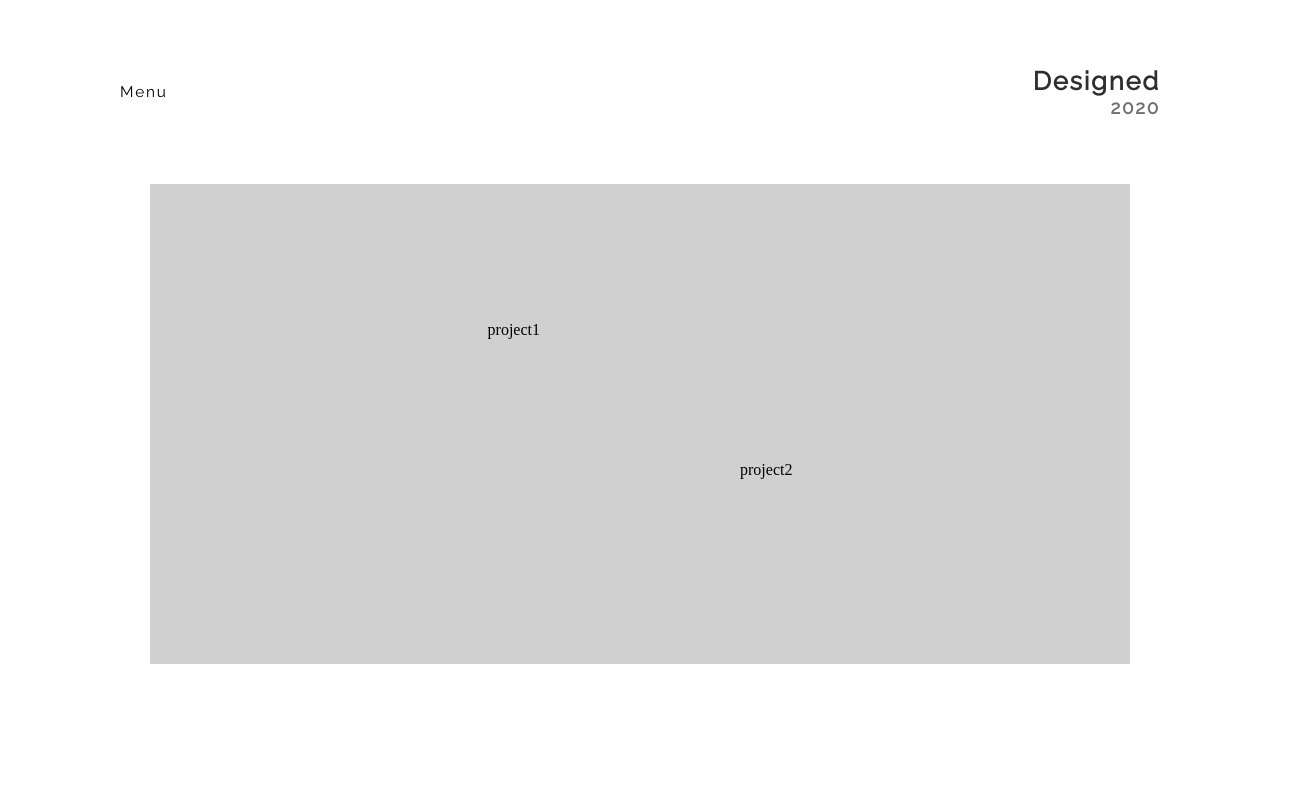
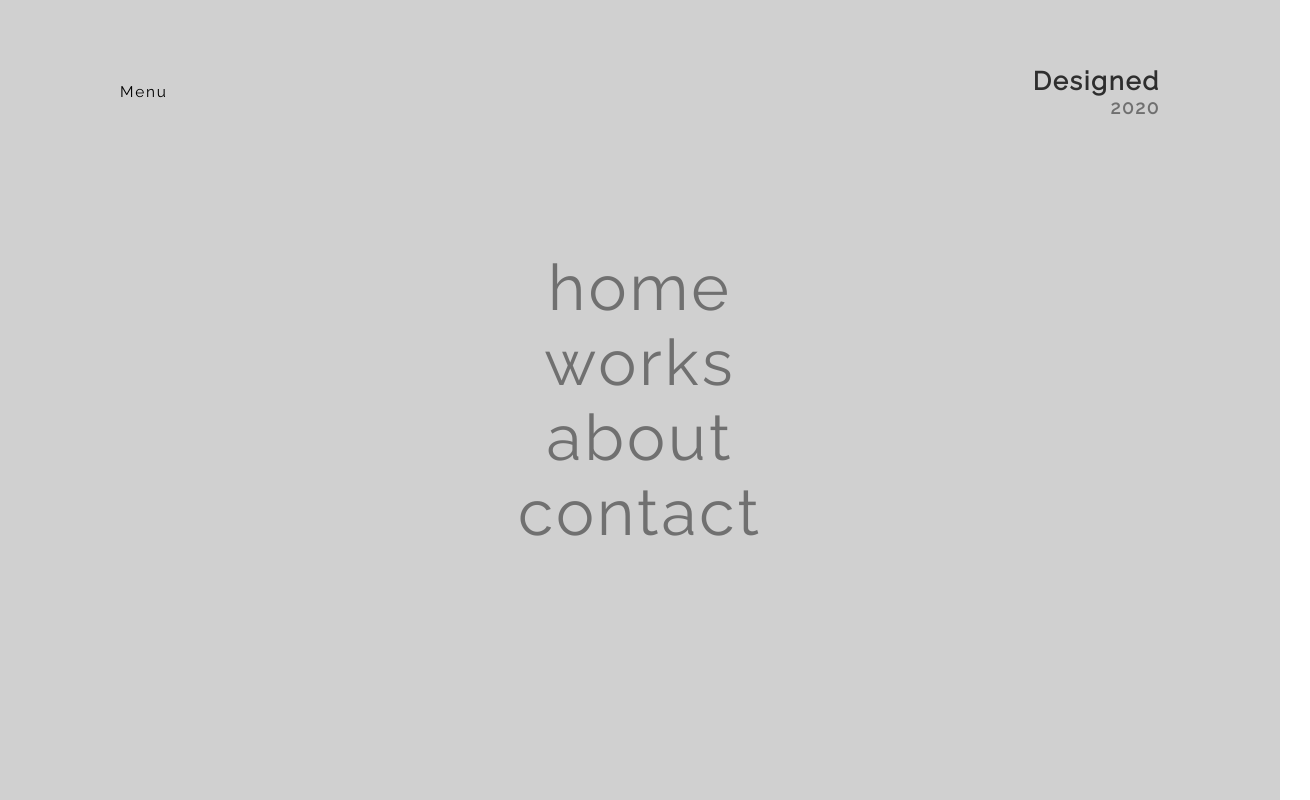
Before and after one commit to mmalak7/mmalak.portfolio.io, a React app: page / in a window 1280 px wide. Both pictures are taken after a click on the button "Menu". Shown: the whole page, 1310 px wide, since content can reach past the window. Built offline with nearby package versions, Linux system fonts and the light colour scheme.

Commit message:
add hamburger menu with animations

```diff
--- a/package.json
+++ b/package.json
@@ -19,6 +19,7 @@
   "homepage": "https://github.com/mmalak7/mmalak.portfolio.io#readme",
   "dependencies": {
     "file-loader": "^6.0.0",
+    "gsap": "^3.2.6",
     "react": "^16.13.1",
     "react-dom": "^16.13.1",
     "react-intersection-observer": "^8.26.1",
--- a/src/components/App.js
+++ b/src/components/App.js
@@ -18,9 +18,9 @@ TODO: refactor scss variables and classes ;) - DONE!
 */
 
 const routes = [
-    // { path: "/", name: 'Home', Component: HomeHighResolution },
-    // { path: "/", name: 'About', Component: AboutHighResolution },
-    { path: "/", name: 'works', Component: WorkHighResolution },
+    { path: "/", name: 'Home', Component: HomeHighResolution },
+    { path: "/about", name: 'About', Component: AboutHighResolution },
+    { path: "/works", name: 'works', Component: WorkHighResolution },
     { path: "/contact", name: 'Contact', Component: ContactHighResolution },
 ]
 
--- /dev/null
+++ b/src/components/HamburgerComponent/HamburgerHighResolution.js
@@ -0,0 +1,107 @@
+import React, { useEffect, useRef } from 'react';
+import { Link } from 'react-router-dom';
+import gsap from 'gsap';
+
+
+const HamburgerHighResolution = ({ state }) => {
+
+    let menu = useRef(null);
+    let revealMenu = useRef(null);
+    let revealBackColor = useRef(null);
+    let link1 = useRef(null);
+    let link2 = useRef(null);
+    let link3 = useRef(null);
+    let link4 = useRef(null);
+
+
+
+    useEffect(() => {
+
+        if (state.clicked === false) {
+            //close menu
+            gsap.to([revealMenu, revealBackColor], {
+                duration: .8,
+                height: 0,
+                ease: 'power3.inOut',
+                stagger: {
+                    amount: 0.07,
+                }
+            });
+            gsap.to(menu, {
+                duration: 1,
+                css: { display: 'none' },
+            })
+
+        } else if (
+            state.clicked === true ||
+            (state.clicked === true && state.initial === null)) {
+            // open menu
+            gsap.to(menu, {
+                duration: 0,
+                css: { display: 'block' },
+            });
+
+            gsap.to([revealBackColor, revealMenu], {
+                duration: 0,
+                opacity: 1,
+                height: '100%'
+            });
+            staggerReaveal(revealBackColor, revealMenu);
+
+        }
+    }, [state])
+
+    const staggerReaveal = (node1, node2) => {
+        gsap.from([node1, node2], {
+            duration: .8,
+            height: 0,
+            transformOrigin: 'right top',
+            skewY: 2,
+            ease: 'power3.inOut',
+            stagger: {
+                amount: 0.1
+            }
+        });
+    }
+
+    //styling of text needs to be set as absolute in order to manipulate transform
+    const staggerText = (node1, node2, node3, node4) => {
+        gsap.from([node1, node2, node3, node4], {
+            duration: .8,
+            y: 100,
+            delay: 0.2,
+            ease: 'power3.inOut',
+            stagger: {
+                amount: 0.5
+            }
+        });
+    }
+
+    return (
+        <div ref={el => (menu = el)} className="hamburger-menu">
+            <div ref={el => (revealBackColor = el)} className="back-color"></div>
+            <div ref={el => (revealMenu = el)} className="menu-layer">
+                <div className="menu-links">
+                    <nav>
+                        <ul>
+                            <li>
+                                <Link ref={el => (link1 = el)} to='/'>home</Link>
+                            </li>
+                            <li>
+                                <Link ref={el => (link2 = el)} to='/works'>works</Link>
+                            </li>
+                            <li>
+                                <Link ref={el => (link3 = el)} to='/about'>about</Link>
+                            </li>
+                            <li>
+                                <Link ref={el => (link4 = el)} to='/contact'>contact</Link>
+                            </li>
+                        </ul>
+                    </nav>
+                </div>
+            </div>
+        </div>
+    );
+};
+
+export default HamburgerHighResolution;
--- a/src/components/NavComponent/NavHighResolution.js
+++ b/src/components/NavComponent/NavHighResolution.js
@@ -1,15 +1,66 @@
-import React from 'react';
+import React, { useState, useEffect } from 'react';
+import { withRouter } from 'react-router-dom';
+import HamburgerHighResolution from '../HamburgerComponent/HamburgerHighResolution';
 
-const NavHighResolution = () => {
+const NavHighResolution = ({ history }) => {
+
+    const [state, setState] = useState({
+        initial: false,
+        clicked: null,
+        menuName: 'open',
+    });
+
+    const handleMenu = () => {
+        disabledMenu();
+        if (state.initial === false) {
+            setState({
+                initial: null,
+                clicked: true,
+                menuName: 'close'
+            });
+        } else if (state.clicked === true) {
+            setState({
+                clicked: !state.clicked,
+                menuName: 'open',
+            });
+        } else if (state.clicked === false) {
+            setState({
+                clicked: !state.clicked,
+                menuName: 'close',
+            });
+        }
+    }
+
+    //disabled button state
+    const [disabled, setDisabled] = useState(false)
+
+    const disabledMenu = () => {
+        setDisabled(!disabled);
+        console.log(1);
+        setTimeout(() => {
+            setDisabled(false);
+        }, 1200);
+    };
+
+    useEffect(() => {
+        //listen to page changes
+        history.listen(() => {
+            setState({ clicked: false, menuName: 'open' })
+        })
+    })
+
     return (
-        <div className='header-page'>
-            <button className='menu-button'>Menu</button>
-            <div className='topic-page'>
-                <h1>Designed</h1>
-                <h3>2020</h3>
+        <header>
+            <div className='header-page'>
+                <button className='menu-button' disabled={disabled} onClick={handleMenu}>Menu</button>
+                <div className='topic-page'>
+                    <h1>Designed</h1>
+                    <h3>2020</h3>
+                </div>
             </div>
-        </div>
+            <HamburgerHighResolution state={state} />
+        </header>
     );
 };
 
-export default NavHighResolution;
+export default withRouter(NavHighResolution);
--- /dev/null
+++ b/src/stylesheets/layout/laptop/HamburgerHighResolution.scss
@@ -0,0 +1,85 @@
+@import url('https://fonts.googleapis.com/css?family=Raleway&display=swap');
+@import url('https://fonts.googleapis.com/css?family=Open+Sans&display=swap');
+@import '../../abstracts/breakpoints.scss';
+
+.hamburger-menu {
+    z-index: 9;
+    top: 0;
+    left: 0;
+    right: 0;
+    bottom: 0;
+    position: fixed;
+    height: 100%;
+    width: 100%;
+    font-family: 'Raleway', sans-serif;
+    display: none;
+
+    .back-color {
+        background-color: #2E2E2E;
+        top: 0;
+        left: 0;
+        bottom: 0;
+        right: 0;
+        height: 100%;
+        width: 100%;
+        position: fixed;
+        z-index: -1;
+    }
+
+    .menu-layer {
+        position: relative;
+        background-color: #d0d0d0;
+        height: 100%;
+        overflow: hidden;
+
+        .menu-links {
+            display: flex;
+            justify-content: center;
+            align-content: center;
+            position: relative;
+            top: 50%;
+            transform: translateY(-50%);
+
+            nav {
+                display: block;
+
+                ul {
+                    padding: 0;
+
+                    li {
+                        text-align: center;
+                        list-style: none;
+                        position: relative;
+                        font-size: 5vw;
+                        letter-spacing: 3px;
+                        font-weight: 400;
+                        overflow: hidden;
+                        cursor: pointer;
+
+
+                        @include media('>=1440px', '<=1600px') {
+                            margin: 30px;
+                        }
+
+                        @include media('>=1600px', '<1920px') {
+                            margin: 50px;
+                        }
+
+                        @include media('>=1920px') {
+                            margin: 50px;
+                        }
+
+                        a {
+                            color: #707070;
+                            overflow: hidden;
+                            text-decoration: none;
+                            &:hover{
+                                color: #2E2E2E;
+                            }
+                        }
+                    }
+                }
+            }
+        }
+    }
+}
--- a/src/stylesheets/main.scss
+++ b/src/stylesheets/main.scss
@@ -12,4 +12,6 @@
 @import 'layout/laptop/AboutHighRes.scss';
 // @import 'layout/laptop/ContactHighRes.scss';
 
+@import 'layout/laptop/HamburgerHighResolution.scss';
+
 @import 'abstracts/animations.scss'
```
Also changed, not shown: src/components/HamburgerComponent/Hamburger.js (added, +11 -0 lines), 1 other file (tests, documents, lock files or other folders).
